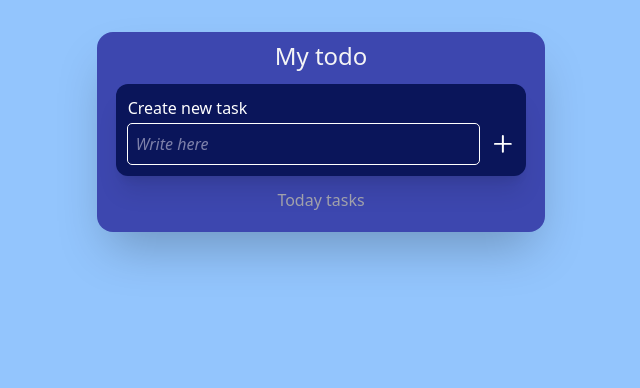
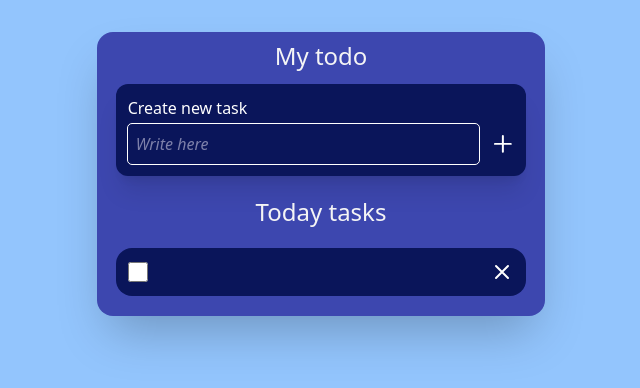
Before and after one commit to Readpato/vue-todo-list, a Vue app: page / in a window 1280 px wide. Shown: the top 388 px of the page, without its empty margins (319-959 px from the left). Built offline with nearby package versions, Linux system fonts and the light colour scheme.

Commit message:
refactor: Change whole structure of app
The whole structure of the app has been redone to allow better flow throughout the app

```diff
--- a/src/components/VForm.vue
+++ b/src/components/VForm.vue
@@ -9,6 +9,12 @@ export default {
     return {
       newTask: "",
     };
+  },
+  methods: {
+    emitNewTask() {
+      this.$emit("createNewTask", this.newTask);
+      this.newTask = "";
+    },
   },
 };
 </script>
@@ -24,7 +30,7 @@ export default {
       >
       <div class="flex justify-between">
         <input
-          @keyup.enter="$emit('createNewTask', newTask)"
+          @keyup.enter="emitNewTask"
           v-model="newTask"
           id="new-task"
           type="text"
@@ -32,7 +38,7 @@ export default {
           placeholder="Write here"
         />
         <PlusIcon
-          @click="$emit('createNewTask', newTask, $event)"
+          @click="emitNewTask"
           class="w-6 max-h-6 self-center ml-2 h-auto text-white hover:text-white hover:bg-inputColor hover:rounded-full hover:cursor-pointer hover:ring-white hover:ring-1"
         />
       </div>
--- a/src/components/VMain.vue
+++ b/src/components/VMain.vue
@@ -1,29 +1,17 @@
 <script>
-import VForm from "./VForm.vue";
 import VTodoList from "./VTodoList.vue";
 
 export default {
   name: "VMain",
-  components: { VForm, VTodoList },
+  components: { VTodoList },
   data() {
-    return {
-      tasks: [],
-    };
-  },
-  methods: {
-    addNewTask(task) {
-      this.tasks.push({ text: task, id: Date.now() });
-    },
+    return {};
   },
 };
 </script>
 
 <template>
   <div class="space-y-3">
-    <VForm @create-new-task="addNewTask" />
-    <h3 class="text-zinc-400 text-center font-medium w-11/12 mx-auto">
-      Today tasks
-    </h3>
-    <VTodoList v-for="task in tasks" :text="task.text" :key="task.id" />
+    <VTodoList />
   </div>
 </template>
--- /dev/null
+++ b/src/components/VTodoItem.vue
@@ -0,0 +1,40 @@
+<script>
+import { XIcon } from "@heroicons/vue/outline";
+
+export default {
+  name: "VTodoItem",
+  components: { XIcon },
+  data() {
+    return {
+      isCompleted: false,
+    };
+  },
+  methods: {
+    deleteTask() {
+      console.log("Hello");
+    },
+  },
+};
+</script>
+
+<template>
+  <div
+    class="flex justify-between space-x-1 bg-bubbleColor p-3 rounded-2xl h-auto"
+  >
+    <input
+      @click="isCompleted = !isCompleted"
+      class="self-center accent-inputColor flex-shrink-0 h-5 w-5"
+      type="checkbox"
+      name="task-done"
+      id="task-checkbox"
+    />
+    <p
+      :class="{ 'line-through': isCompleted }"
+      class="text-white italic p-2"
+    ></p>
+    <XIcon
+      @click="deleteTask"
+      class="w-6 max-h-6 self-center text-white flex-shrink-0 hover:text-white hover:bg-inputColor hover:rounded-full hover:cursor-pointer hover:ring-white hover:ring-1"
+    />
+  </div>
+</template>
--- a/src/components/VTodoList.vue
+++ b/src/components/VTodoList.vue
@@ -1,29 +1,20 @@
 <script>
-import { XIcon } from "@heroicons/vue/outline";
+import VForm from "./VForm.vue";
+import VHeader from "./VHeader.vue";
+import VTodoItem from "./VTodoItem.vue";
 export default {
+  data() {
+    return {};
+  },
   name: "VTaskList",
-  components: { XIcon },
-  props: {
-    text: String,
-  },
+  components: { VForm, VHeader, VTodoItem },
 };
 </script>
 
 <template>
+  <VForm />
+  <VHeader title="Today tasks" />
   <ul class="task-list w-11/12 mx-auto space-y-2 flex flex-col">
-    <div
-      class="flex justify-between space-x-1 bg-bubbleColor p-3 rounded-2xl h-auto"
-    >
-      <input
-        class="self-center accent-inputColor flex-shrink-0 h-5 w-5"
-        type="checkbox"
-        name="task-done"
-        id="task-checkbox"
-      />
-      <p class="text-white italic p-2">{{ text }}</p>
-      <XIcon
-        class="w-6 max-h-6 self-center text-white flex-shrink-0 hover:text-white hover:bg-inputColor hover:rounded-full hover:cursor-pointer hover:ring-white hover:ring-1"
-      />
-    </div>
+    <VTodoItem />
   </ul>
 </template>
```
